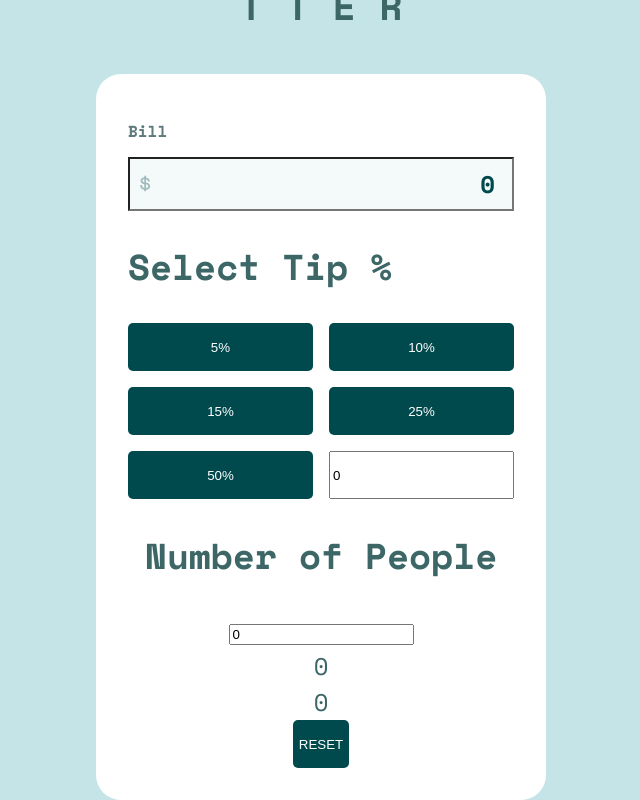
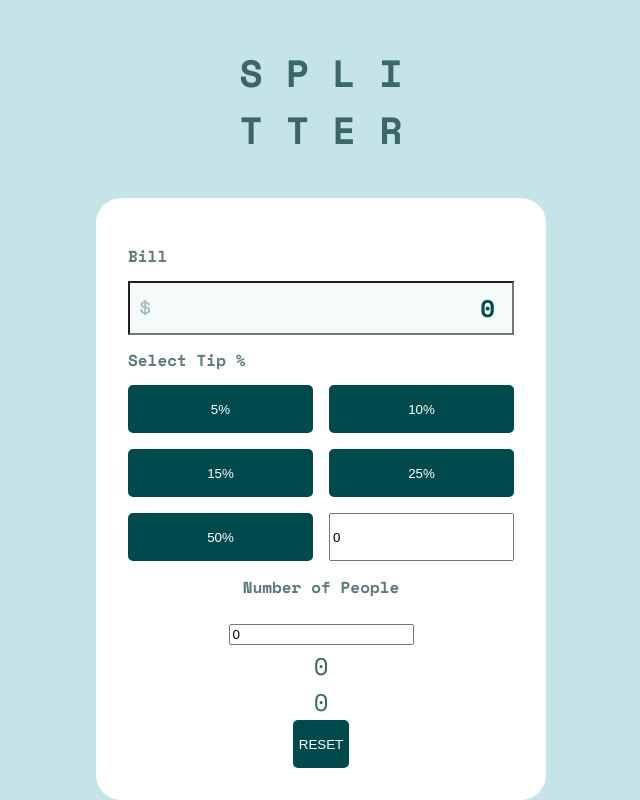
Before and after one commit to prpcodes/tip-calculator, a React (Vite) app: page / in a window 1280 px wide. Shown: the whole page, without its empty margins (319-959 px from the left). Built offline with nearby package versions, Linux system fonts and the light colour scheme.

Commit message:
💄 Moved: h2 to App

```diff
--- a/components/Bill/Bill.scss
+++ b/components/Bill/Bill.scss
@@ -1,9 +1,5 @@
 .bill {
   text-align: left;
-  h2 {
-    font-size: 16px;
-    color: var(--dark-grayish-cyan);
-  }
   div {
     width: 100%;
     display: flex;
--- a/src/App.scss
+++ b/src/App.scss
@@ -3,7 +3,6 @@
   font-family: 'Space Mono', monospace;
 
   --strong-cyan: hsl(172, 67%, 45%);
-  --very-dark-cyan: hsl(183, 100%, 15%);
   --very-dark-cyan: hsl(183, 100%, 15%);
   --dark-grayish-cyan: hsl(186, 14%, 43%);
   --grayish-cyan: hsl(184, 14%, 56%);
@@ -29,6 +28,10 @@
     margin: 0px;
     margin-bottom: 40px;
   }
+  h2 {
+    font-size: 16px;
+    color: var(--dark-grayish-cyan);
+  }
   section {
     background-color: #ffffff;
     border-radius: 25px;
```
